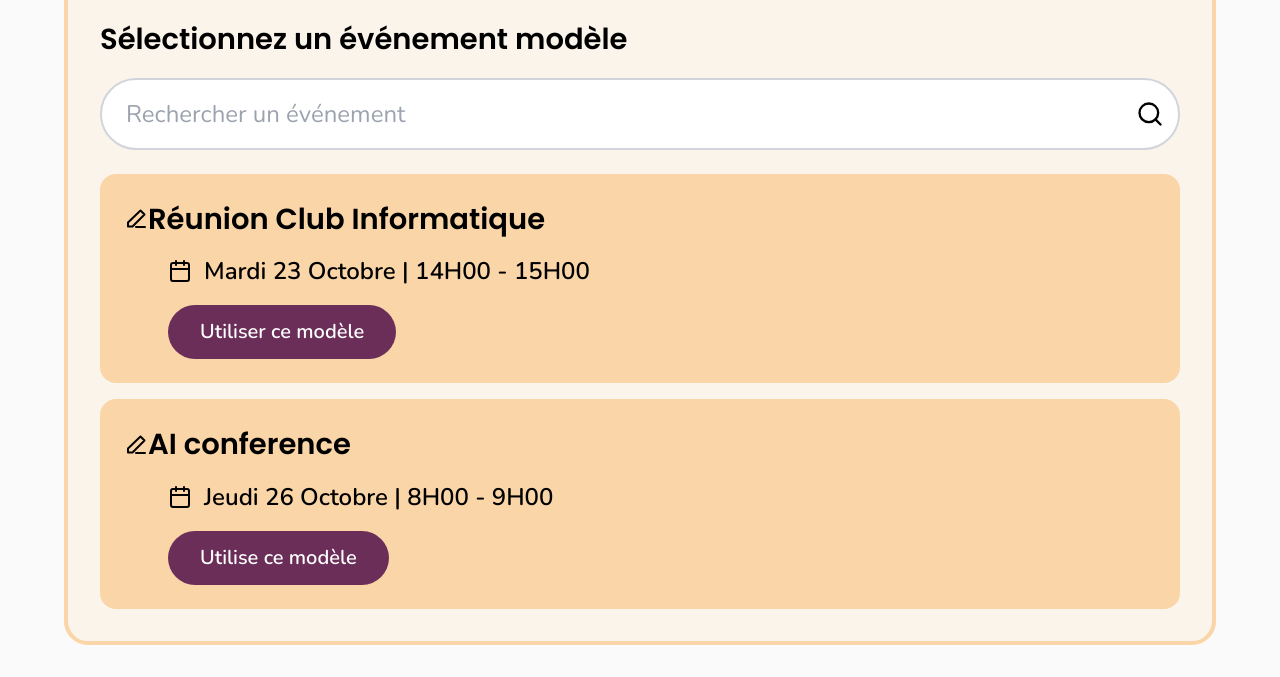
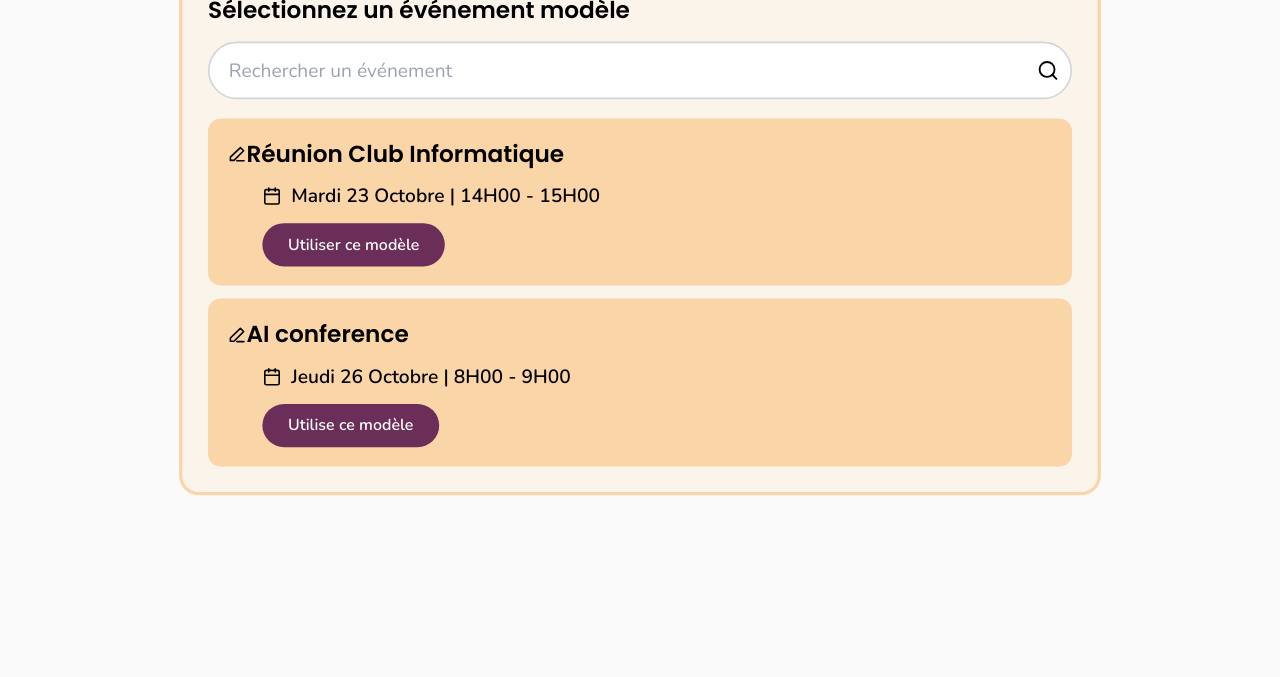
Before and after one commit to EventMakersOrganization/EventMakers, a website: page public/evenementSimilaire.html in a window 1280 px wide. Shown: the part 136-813 px from the top of the page. Drawn offline with nearby package versions, Linux system fonts and the light colour scheme.

Commit message:
modif scale

```diff
--- a/public/evenementSimilaire.html
+++ b/public/evenementSimilaire.html
@@ -8,8 +8,9 @@
     <link href="https://fonts.googleapis.com/css2?family=Poppins:wght@400;500;600;700&family=Nunito:wght@400;500;600;700&display=swap" rel="stylesheet">
     <link rel="stylesheet" href="style.css" />
 </head>
-<body class="bg-soft min-h-screen p-8 font-body">
-    <div class="max-w-6xl mx-auto bg-[#F0BC58]/10 rounded-3xl border-4 border-xanthous p-8">
+<body class="bg-soft min-h-screen p-8 font-body flex justify-center">
+<div class="scale-[0.8] origin-top w-full">
+      <div class="max-w-6xl mx-auto bg-[#F0BC58]/10 rounded-3xl border-4 border-xanthous p-8">
         <div class="flex items-center justify-between mb-8">
             <button class="w-12 h-12 flex items-center justify-center">
                 <svg width="32" height="32" viewBox="0 0 24 24" fill="none" stroke="currentColor" stroke-width="2" stroke-linecap="round" stroke-linejoin="round">
@@ -90,6 +91,7 @@
                 </button>
             </div>
         </div>
+      </div>
     </div>
 </body>
 </html>
```
Also changed, not shown: public/style.css.
